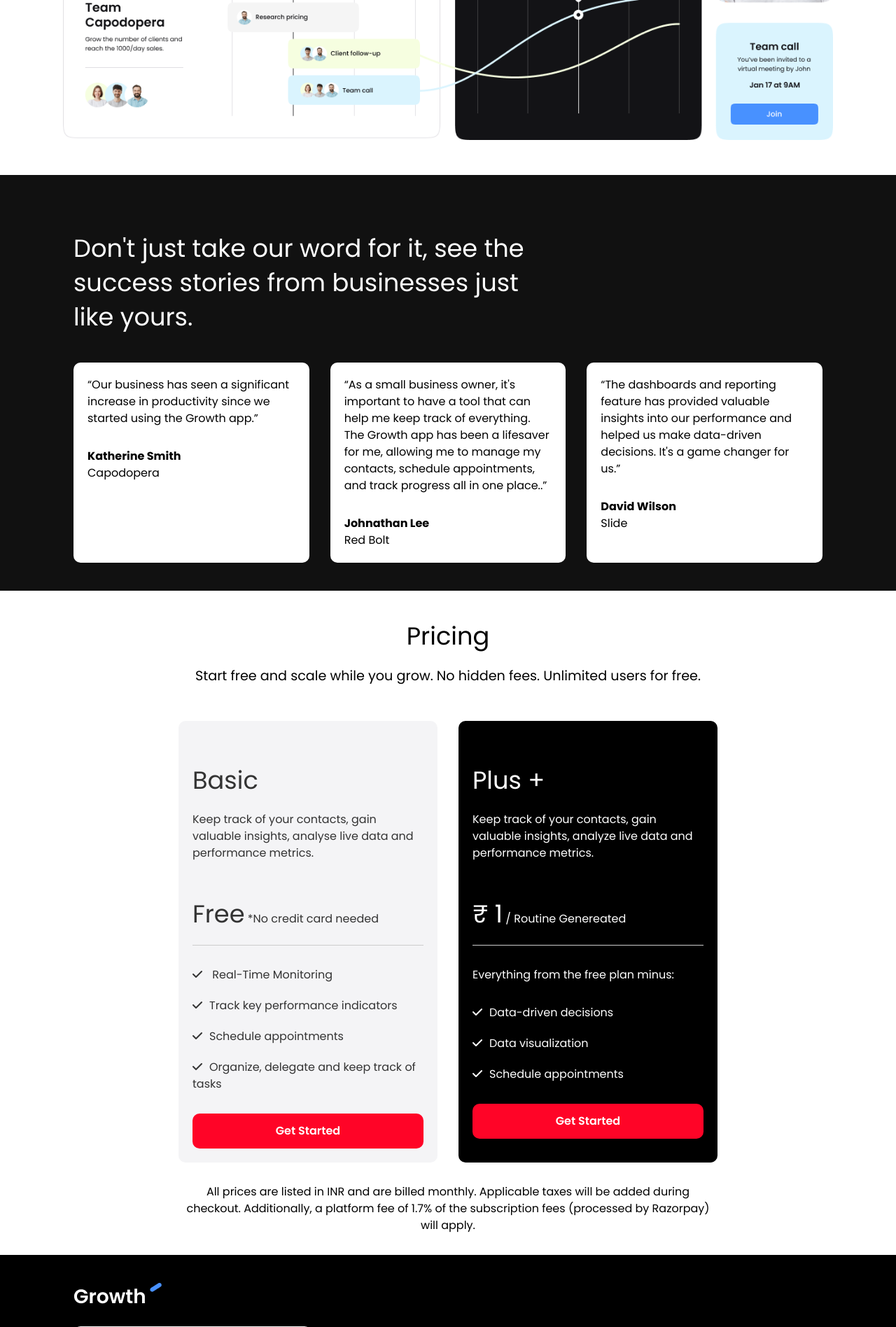
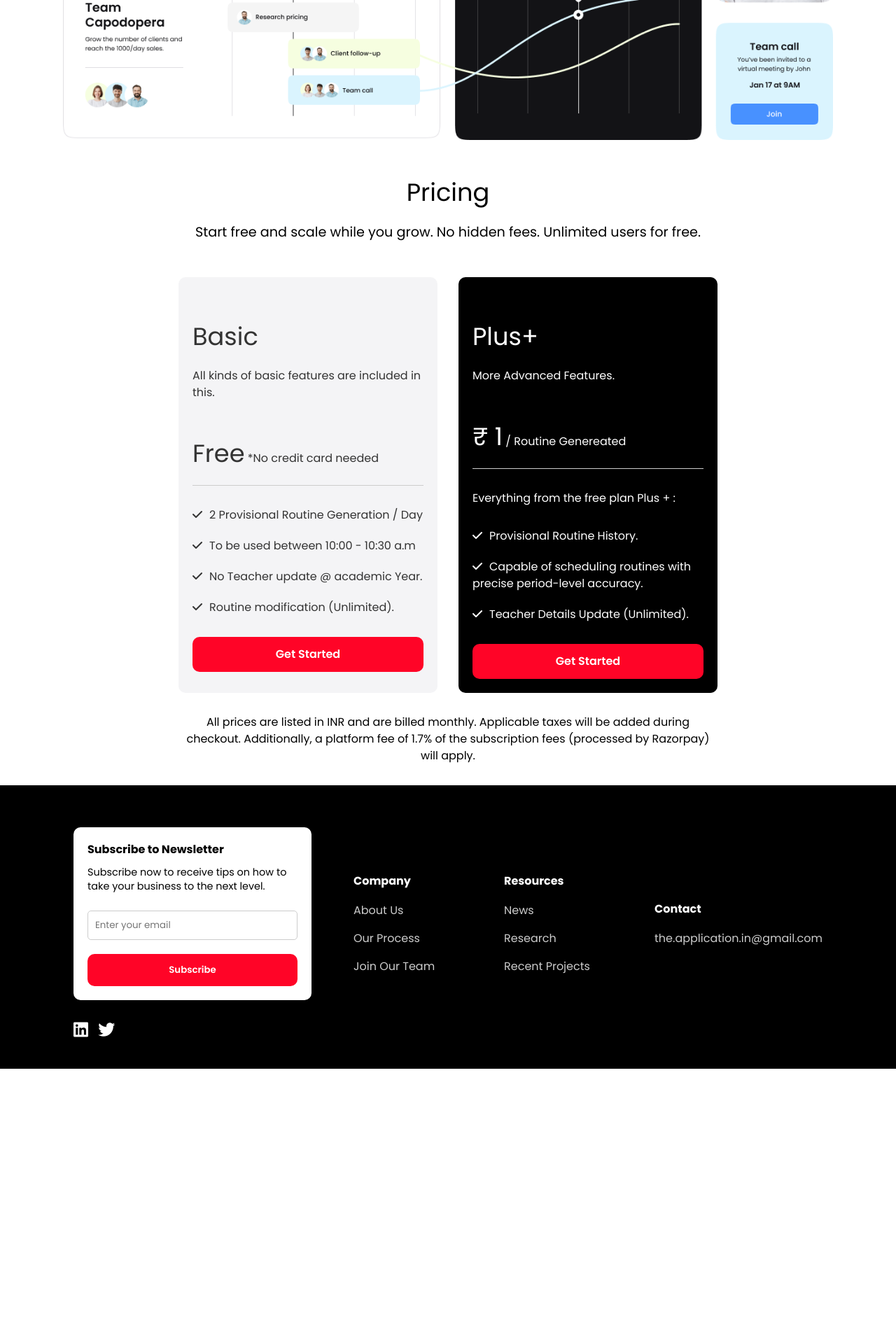
Before and after one commit to Suchibrata-Patra/TimeTable-Live-, a PHP site: page / in a window 1280 px wide. Shown: the part 529-2425 px from the top of the page at 70% size. After the commit the page ends 2056 px from the top, so only its background shows below. Run offline with PHP 8.4, Linux system fonts and the light colour scheme.

Commit message:
Update index.php

```diff
--- a/index.php
+++ b/index.php
@@ -63,7 +63,7 @@
       </div>
     </section> -->
     <!-- Testimonials -->
-    <section class="testimonials bg-dark">
+    <!-- <section class="testimonials bg-dark">
       <div class="container">
         <h3 class="testimonials-heading text-xl">
           Don't just take our word for it, see the success stories from
@@ -104,7 +104,7 @@
           </div>
         </div>
       </div>
-    </section>
+    </section> -->
 
     <!-- Pricing -->
     <section class="pricing">
@@ -120,8 +120,7 @@
             <div class="pricing-card-header">
               <h4 class="pricing-heading text-xl">Basic</h4>
               <p class="pricing-card-subheading">
-                Keep track of your contacts, gain valuable insights, analyse
-                live data and performance metrics.
+                All kinds of basic features are included in this.
               </p>
               <p class="pricing-card-price">
                 <span class="text-xl">Free</span>
@@ -130,14 +129,13 @@
             </div>
             <div class="pricing-card-body">
               <ul>
-                <li><i class="fas fa-check"></i> Real-Time Monitoring</li>
+                <li><i class="fas fa-check"></i>2 Provisional Routine Generation / Day</li>
                 <li>
-                  <i class="fas fa-check"></i>Track key performance indicators
+                  <i class="fas fa-check"></i>To be used between 10:00 - 10:30 a.m
                 </li>
-                <li><i class="fas fa-check"></i>Schedule appointments</li>
+                <li><i class="fas fa-check"></i>No Teacher update @ academic Year.</li>
                 <li>
-                  <i class="fas fa-check"></i>Organize, delegate and keep track
-                  of tasks
+                  <i class="fas fa-check"></i>Routine modification (Unlimited).
                 </li>
               </ul>
               <a href="#" class="btn btn-primary btn-block">Get Started</a>
@@ -147,21 +145,20 @@
           <!-- Pricing Card 2 -->
           <div class="card bg-black">
             <div class="pricing-card-header">
-              <h4 class="pricing-card-heading text-xl">Plus + </h4>
+              <h4 class="pricing-card-heading text-xl">Plus+</h4>
               <p class="pricing-card-subheading">
-                Keep track of your contacts, gain valuable insights, analyze
-                live data and performance metrics.
+                More Advanced Features.
               </p>
               <p class="pricing-card-price">
                 <span class="text-xl">₹ 1</span> / Routine Genereated
               </p>
             </div>
             <div class="pricing-card-body">
-              <p>Everything from the free plan minus:</p>
+              <p>Everything from the free plan Plus + :</p>
               <ul>
-                <li><i class="fas fa-check"></i>Data-driven decisions</li>
-                <li><i class="fas fa-check"></i>Data visualization</li>
-                <li><i class="fas fa-check"></i>Schedule appointments</li>
+                <li><i class="fas fa-check"></i>Provisional Routine History.</li>
+                <li><i class="fas fa-check"></i>Capable of scheduling routines with precise period-level accuracy.</li>
+                <li><i class="fas fa-check"></i>Teacher Details Update (Unlimited).</li>
               </ul>
               <a href="#" class="btn btn-primary btn-block">Get Started</a>
             </div>
@@ -283,9 +280,9 @@
       <div class="container">
         <div class="footer-grid">
           <div>
-            <a href="#">
-              <img src="images/logo-white.png" alt="logo" />
-            </a>
+            <!-- <a href="#">
+              <img src="https://upload.wikimedia.org/wikipedia/commons/6/63/The_application.in_navbara_icon.png" style="background-color:white;" alt="logo" />
+            </a> -->
             <div class="card">
               <h4>Subscribe to Newsletter</h4>
               <p class="text-sm">
```
